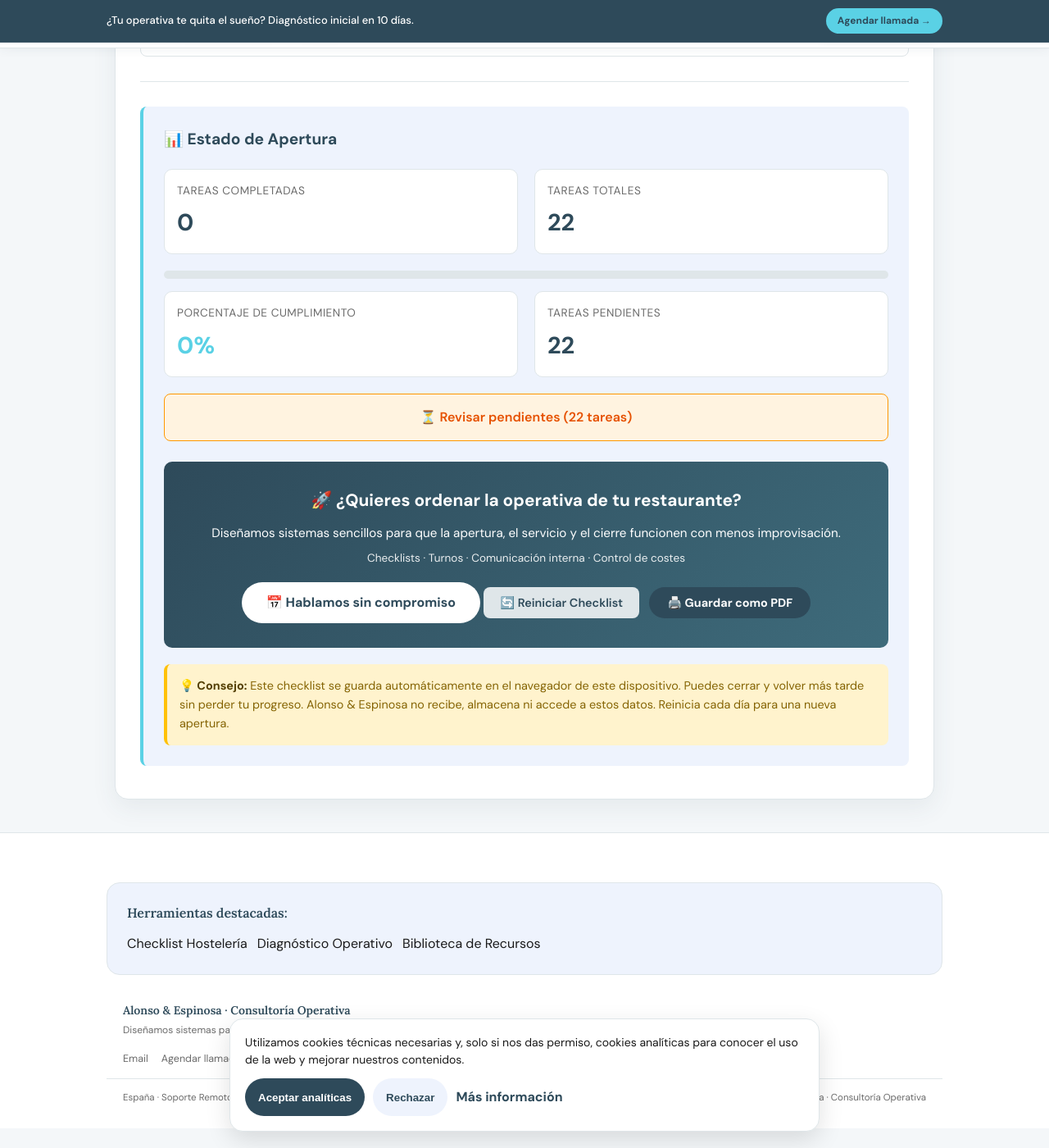
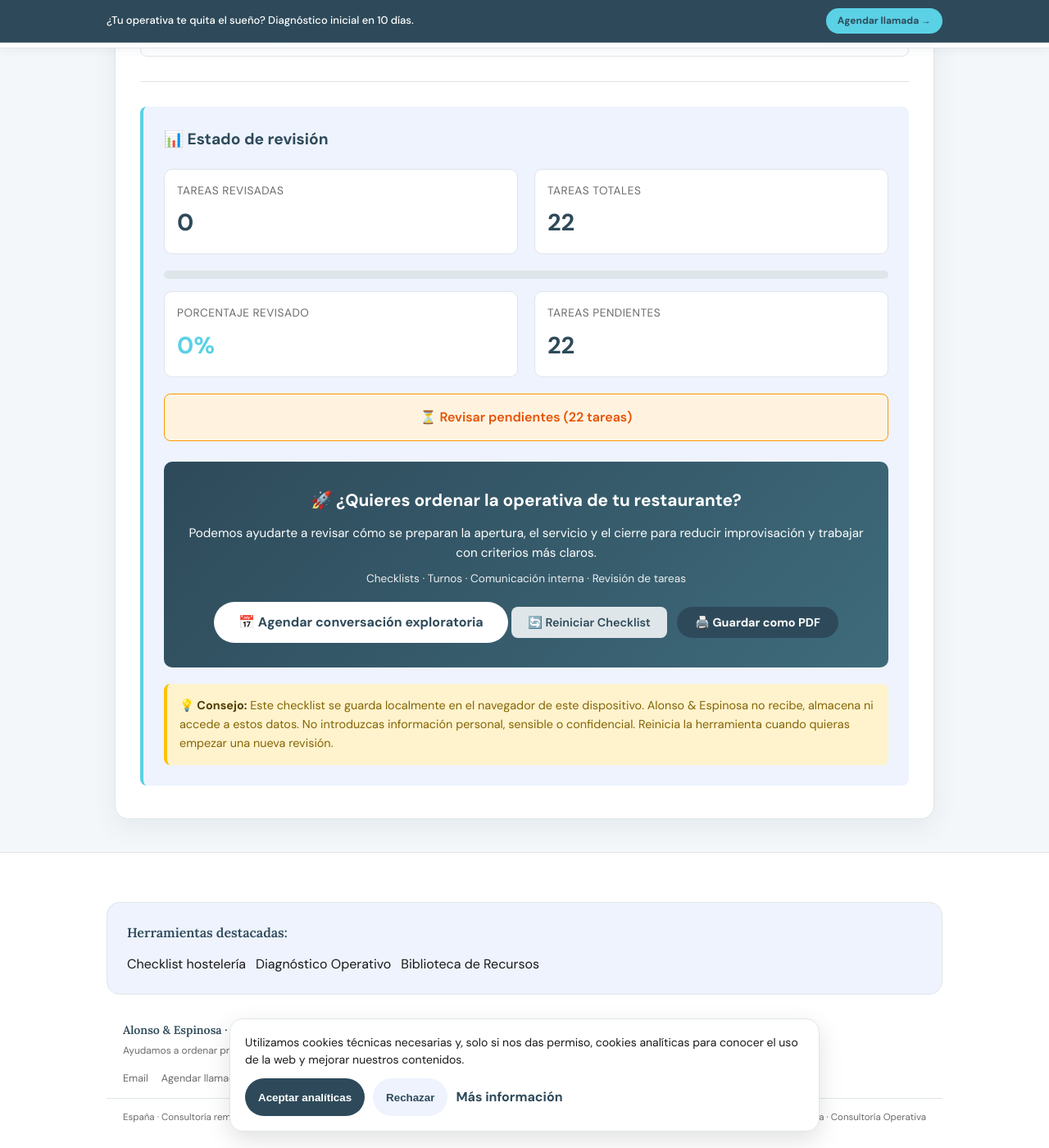
Before and after one commit to alauriela/alonsoespinosa-web, a Jekyll site: the page checklist-hosteleria/index.html, which Jekyll copies as it is, in a window 1280 px wide and 1400 px high, scrolled down 2092 px. Shown: the whole window at 82% size. Built offline with Jekyll 4.4.1, drawn with Linux system fonts in a browser that asks for light colours; some of the changed text lies outside the part shown; grey boxes are pictures that could not be loaded.

Commit message:
commit checklist

```diff
--- a/checklist-hosteleria/index.html
+++ b/checklist-hosteleria/index.html
@@ -8,11 +8,11 @@
   <meta name="robots" content="index, follow">
   <link rel="canonical" href="https://www.alonsoespinosa.com/checklist-hosteleria/" />
 
-  <title>Checklist de Apertura · Herramienta para Restaurantes · Alonso & Espinosa</title>
-  <meta name="description" content="Checklist interactivo de apertura para sala y cocina. Estandariza tu proceso de apertura diaria en el restaurante. Herramienta gratuita de Alonso & Espinosa." />
+  <title>Checklist de apertura en hostelería · Alonso & Espinosa</title>
+  <meta name="description" content="Guía práctica para revisar tareas de apertura en sala y cocina, reducir olvidos y ordenar la preparación diaria en hostelería." />
 
-  <meta property="og:title" content="Checklist de Apertura · Restaurantes" />
-  <meta property="og:description" content="Checklist interactivo para sala y cocina. Estandariza tu apertura diaria." />
+  <meta property="og:title" content="Checklist de apertura en hostelería | Alonso & Espinosa" />
+  <meta property="og:description" content="Guía práctica para revisar tareas de apertura en sala y cocina antes del servicio." />
   <meta property="og:type" content="website" />
   <meta property="og:url" content="https://www.alonsoespinosa.com/checklist-hosteleria" />
   <meta property="og:image" content="https://www.alonsoespinosa.com/og-image-impactful.png" />
@@ -26,8 +26,8 @@
   {
     "@context": "https://schema.org",
     "@type": "WebApplication",
-    "name": "Checklist de Apertura para Restaurantes",
-    "description": "Herramienta interactiva para estandarizar la apertura de restaurantes",
+    "name": "Checklist de apertura en hostelería",
+    "description": "Guía práctica para revisar tareas de apertura en sala y cocina antes del servicio",
     "url": "https://www.alonsoespinosa.com/checklist-hosteleria",
     "applicationCategory": "BusinessApplication",
     "operatingSystem": "Any",
@@ -760,8 +760,8 @@
     <div class="calculator-header">
       <!-- Wrapper para que el texto quede agrupado a la izquierda en print -->
       <div class="header-text">
-        <h1>🍽️ Checklist de Apertura</h1>
-        <p>Estandariza tu proceso de apertura diaria: sala y cocina</p>
+        <h1>🍽️ Checklist de apertura en hostelería</h1>
+        <p>Guía práctica para revisar tareas de apertura y reducir olvidos en sala o cocina.</p>
         <!-- Fecha solo visible en el PDF -->
         <span class="print-date print-only" id="printDate"></span>
       </div>
@@ -918,15 +918,15 @@
 
         <!-- ══ RESULTADOS ══════════════════════════════════════ -->
         <div class="results">
-          <h3>📊 Estado de Apertura</h3>
+          <h3>📊 Estado de revisión</h3>
 
           <div class="result-grid">
             <div class="result-item">
-              <div class="result-label">Tareas Completadas</div>
+              <div class="result-label">Tareas revisadas</div>
               <div class="result-value" id="completedCount">0</div>
             </div>
             <div class="result-item">
-              <div class="result-label">Tareas Totales</div>
+              <div class="result-label">Tareas totales</div>
               <div class="result-value" id="totalCount">22</div>
             </div>
           </div>
@@ -937,11 +937,11 @@
 
           <div class="result-grid">
             <div class="result-item">
-              <div class="result-label">Porcentaje de Cumplimiento</div>
+              <div class="result-label">Porcentaje revisado</div>
               <div class="result-value highlight" id="percentComplete">0%</div>
             </div>
             <div class="result-item">
-              <div class="result-label">Tareas Pendientes</div>
+              <div class="result-label">Tareas pendientes</div>
               <div class="result-value" id="pendingCount">22</div>
             </div>
           </div>
@@ -952,9 +952,9 @@
 
           <div class="cta-section">
             <div class="cta-title">🚀 ¿Quieres ordenar la operativa de tu restaurante?</div>
-            <p>Diseñamos sistemas sencillos para que la apertura, el servicio y el cierre funcionen con menos improvisación.</p>
-            <p style="font-size: 0.85em; opacity: 0.9;">Checklists · Turnos · Comunicación interna · Control de costes</p>
-            <a href="https://cal.eu/alonso-espinosa/primera-conversacion-exploratoria" target="_blank" class="btn-cal">📅 Hablamos sin compromiso</a>
+            <p>Podemos ayudarte a revisar cómo se preparan la apertura, el servicio y el cierre para reducir improvisación y trabajar con criterios más claros.</p>
+            <p style="font-size: 0.85em; opacity: 0.9;">Checklists · Turnos · Comunicación interna · Revisión de tareas</p>
+            <a href="https://cal.eu/alonso-espinosa/primera-conversacion-exploratoria" target="_blank" rel="noopener noreferrer" class="btn-cal">📅 Agendar conversación exploratoria</a>
             <button type="button" class="btn-reset" onclick="resetChecklist()">🔄 Reiniciar Checklist</button>
             <!-- ── NUEVO botón PDF ── -->
             <button type="button" class="btn-print" onclick="printChecklist()">🖨️ Guardar como PDF</button>
@@ -968,7 +968,7 @@
 
           <div class="note">
             <strong>💡 Consejo:</strong>
-            Este checklist se guarda automáticamente en el navegador de este dispositivo. Puedes cerrar y volver más tarde sin perder tu progreso. Alonso &amp; Espinosa no recibe, almacena ni accede a estos datos. Reinicia cada día para una nueva apertura.
+            Este checklist se guarda localmente en el navegador de este dispositivo. Alonso &amp; Espinosa no recibe, almacena ni accede a estos datos. No introduzcas información personal, sensible o confidencial. Reinicia la herramienta cuando quieras empezar una nueva revisión.
           </div>
         </div>
       </form>
@@ -982,7 +982,7 @@
       <div class="footer-tools" style="margin: 32px 0; padding: 24px; background: var(--accent-bg); border-radius: 16px; border: 1px solid var(--line);">
         <h4 style="font-family:var(--serif); font-size:16px; color:var(--accent); margin-bottom:12px;">Herramientas destacadas:</h4>
         <div style="display:flex; gap:12px; flex-wrap:wrap;">
-          <a href="/checklist-hosteleria/" class="v-tag" style="margin:0;">Checklist Hostelería</a>
+          <a href="/checklist-hosteleria/" class="v-tag" style="margin:0;">Checklist hostelería</a>
           <a href="/laboratorio/diagnostico/" class="v-tag" style="margin:0;">Diagnóstico Operativo</a>
           <a href="/recursos/" class="v-tag" style="margin:0;">Biblioteca de Recursos</a>
         </div>
@@ -991,7 +991,7 @@
       <div class="footer-inner">
       <div>
         <div class="footer-brand">Alonso & Espinosa · Consultoría Operativa</div>
-        <div style="font-size:12px;color:var(--muted);margin-top:4px">Diseñamos sistemas para que tu empresa funcione sin caos</div>
+        <div style="font-size:12px;color:var(--muted);margin-top:4px">Ayudamos a ordenar procesos y reducir carga operativa</div>
       </div>
 
       <div class="footer-links">
@@ -1010,7 +1010,7 @@
 
     </div>
     <div class="footer-bottom">
-      <span>España · Soporte Remoto</span>
+      <span>España · Consultoría remota para pymes</span>
       <span>© <span id="yr"></span> Alonso & Espinosa · Consultoría Operativa</span>
     </div>
   </div>
@@ -1071,7 +1071,7 @@
     progressFill.style.width    = percent + '%';
 
     if (percent === 100) {
-      statusMessage.textContent = '✅ ¡Listo para abrir!';
+      statusMessage.textContent = '✅ Revisión completada';
       statusMessage.classList.remove('pending');
       statusMessage.classList.add('ready');
     } else {
```
